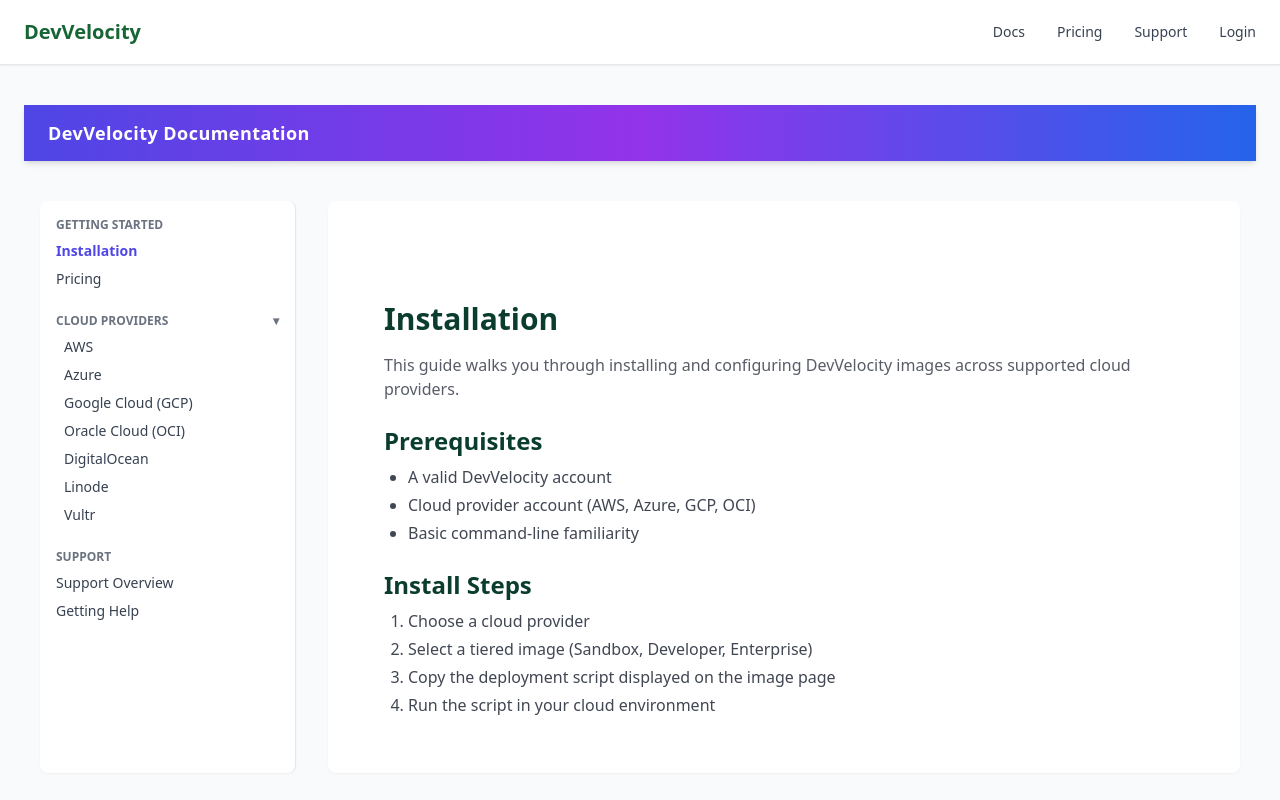
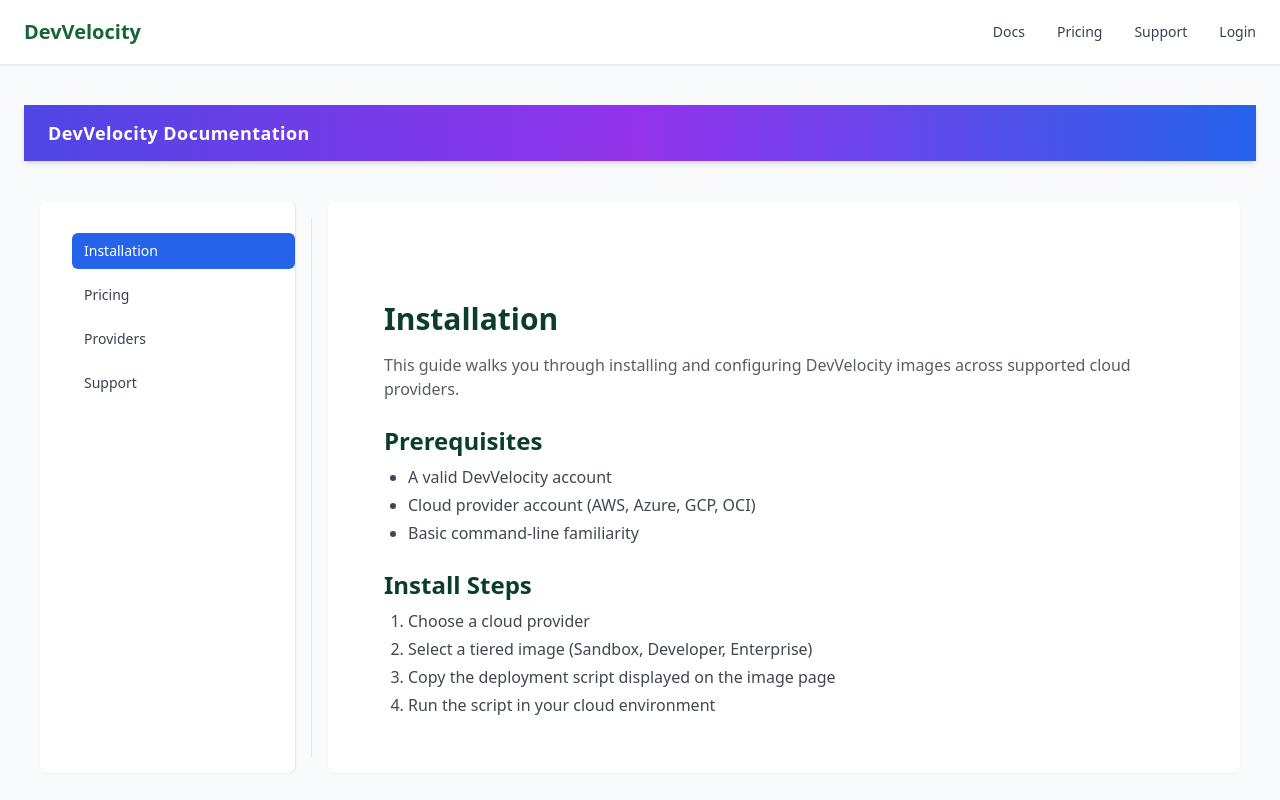
Before and after one commit to LorenR520/DevVelocity, a Next.js app: page /docs/installation in a window 1280 px wide. Shown: the top 800 px of the page. Built offline with nearby package versions, Linux system fonts and the light colour scheme.

Commit message:
Update DocsSidebar.tsx

```diff
--- a/components/DocsSidebar.tsx
+++ b/components/DocsSidebar.tsx
@@ -2,114 +2,42 @@
 
 import Link from "next/link";
 import { usePathname } from "next/navigation";
-import { useState } from "react";
 
-export default function DocsSidebar() {
+export default function DocsSidebar({ isMobile = false, onClose }: { isMobile?: boolean; onClose?: () => void }) {
   const pathname = usePathname();
 
-  const isActive = (path: string) =>
-    pathname === path
-      ? "text-indigo-600 font-semibold"
-      : "text-gray-700 hover:text-indigo-600";
-
-  const [providersOpen, setProvidersOpen] = useState(true);
+  const links = [
+    { name: "Installation", href: "/docs/installation" },
+    { name: "Pricing", href: "/docs/pricing" },
+    { name: "Providers", href: "/docs/providers/aws" },
+    { name: "Support", href: "/support" },
+  ];
 
   return (
-    <nav className="space-y-6 text-sm">
-
-      {/* =============== SECTION: Getting Started =============== */}
-      <div>
-        <h4 className="uppercase text-gray-500 text-xs font-bold mb-2">
-          Getting Started
-        </h4>
-
-        <ul className="space-y-2">
-          <li>
-            <Link href="/docs/installation" className={isActive("/docs/installation")}>
-              Installation
-            </Link>
-          </li>
-
-          <li>
-            <Link href="/docs/pricing" className={isActive("/docs/pricing")}>
-              Pricing
-            </Link>
-          </li>
-        </ul>
-      </div>
-
-
-      {/* =============== SECTION: Cloud Providers =============== */}
-      <div>
-        <button
-          onClick={() => setProvidersOpen(!providersOpen)}
-          className="flex justify-between w-full text-left uppercase text-gray-500 text-xs font-bold mb-2"
-        >
-          Cloud Providers
-          <span>{providersOpen ? "▾" : "▸"}</span>
-        </button>
-
-        {providersOpen && (
-          <ul className="space-y-2 ml-2">
-            <li>
-              <Link href="/docs/providers/aws" className={isActive("/docs/providers/aws")}>
-                AWS
-              </Link>
-            </li>
-            <li>
-              <Link href="/docs/providers/azure" className={isActive("/docs/providers/azure")}>
-                Azure
-              </Link>
-            </li>
-            <li>
-              <Link href="/docs/providers/gcp" className={isActive("/docs/providers/gcp")}>
-                Google Cloud (GCP)
-              </Link>
-            </li>
-            <li>
-              <Link href="/docs/providers/oci" className={isActive("/docs/providers/oci")}>
-                Oracle Cloud (OCI)
-              </Link>
-            </li>
-            <li>
-              <Link href="/docs/providers/digitalocean" className={isActive("/docs/providers/digitalocean")}>
-                DigitalOcean
-              </Link>
-            </li>
-            <li>
-              <Link href="/docs/providers/linode" className={isActive("/docs/providers/linode")}>
-                Linode
-              </Link>
-            </li>
-            <li>
-              <Link href="/docs/providers/vultr" className={isActive("/docs/providers/vultr")}>
-                Vultr
-              </Link>
-            </li>
-          </ul>
-        )}
-      </div>
-
-
-      {/* =============== SECTION: Support =============== */}
-      <div>
-        <h4 className="uppercase text-gray-500 text-xs font-bold mb-2">
-          Support
-        </h4>
-
-        <ul className="space-y-2">
-          <li>
-            <Link href="/docs/support" className={isActive("/docs/support")}>
-              Support Overview
-            </Link>
-          </li>
-          <li>
-            <Link href="/docs/support/getting-started" className={isActive("/docs/support/getting-started")}>
-              Getting Help
-            </Link>
-          </li>
-        </ul>
-      </div>
-    </nav>
+    <div
+      className={`h-full flex flex-col gap-2 p-4 ${
+        isMobile
+          ? "bg-white dark:bg-neutral-900 w-64"
+          : "border-r border-gray-200 dark:border-neutral-800 w-64"
+      }`}
+    >
+      {links.map((item) => {
+        const active = pathname.startsWith(item.href);
+        return (
+          <Link
+            key={item.href}
+            href={item.href}
+            onClick={() => isMobile && onClose && onClose()}
+            className={`block px-3 py-2 rounded-md text-sm font-medium ${
+              active
+                ? "bg-blue-600 text-white"
+                : "text-gray-700 dark:text-gray-300 hover:bg-gray-100 dark:hover:bg-neutral-800"
+            }`}
+          >
+            {item.name}
+          </Link>
+        );
+      })}
+    </div>
   );
 }
```
